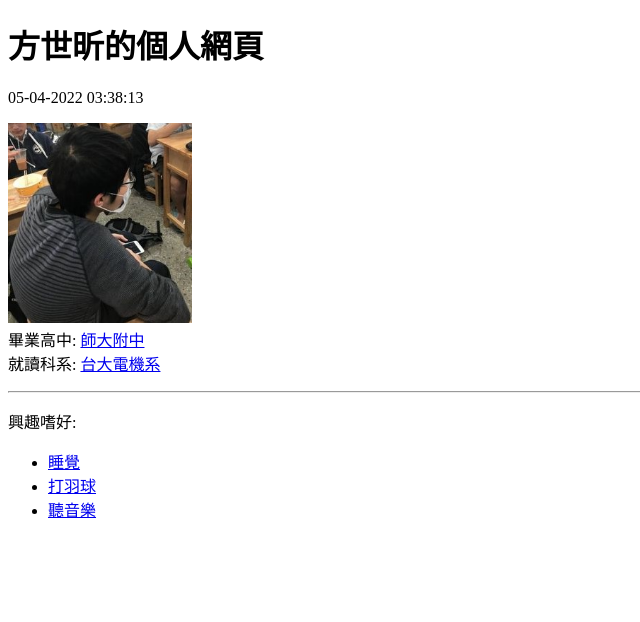
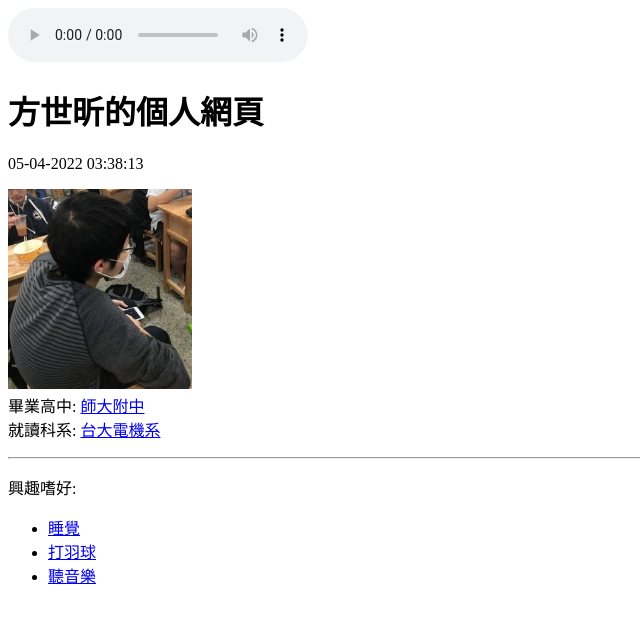
Before and after one commit to Jeffabcd/Jeffabcd.github.io, a plain HTML site: page index.html in a window 1280 px wide. Shown: the whole page, without its empty margins (0-640 px from the left). Drawn offline with Linux system fonts and the light colour scheme.

Commit message:
Add files via upload

```diff
--- a/index.html
+++ b/index.html
@@ -3,21 +3,27 @@
     <head>
         <meta charset="UTF-8"/>
         <title>Fang's personal website</title>
-        <link rel="icon" type="image/x-icon" href="icon1.jpg">
+        <link rel="icon" type="image/x-icon" href="myicon.ico">
     </head>
     <body>
         <style>
             a:hover {color:red}
         </style>
-        <audio loop autoplay  >
+        <audio controls loop autoplay  >
+            <source src="Bgm.mp3" type="audio/mp3">
+        </audio>
 
-        </audio>
-        <iframe src='Bgm.mp3' allow='autoplay' style='display:none' id='iframeAudio'> </iframe>
         <script>
             function Update()
             {
                 var dt=new Date();
-                document.getElementById("datetime").innerHTML = document.getElementById("datetime").innerHTML = (("0" + (dt.getMonth() + 1)).slice(-2)) + "-" + (("0" + dt.getDate()).slice(-2)) + "-" + (dt.getFullYear()) + " " + (("0" + dt.getHours()).slice(-2)) + ":" + (("0" + dt.getMinutes()).slice(-2)) + ":" + (("0" + dt.getSeconds()).slice(-2));
+                var m=("0"+(dt.getMonth()+1)).slice(-2)
+                var d=("0"+dt.getDate()).slice(-2)
+                var y=(dt.getFullYear())
+                var h=(("0" + dt.getHours()).slice(-2))
+                var ms=("0" + dt.getMinutes()).slice(-2)
+                var s=("0" + dt.getSeconds()).slice(-2)
+                document.getElementById("datetime").innerHTML = document.getElementById("datetime").innerHTML = m + "-" + d + "-" + y + " " + h + ":" + ms + ":" + s;
             }
             setInterval("Update()",1000)
         </script>
```
Also changed, not shown: myicon.ico (added).
